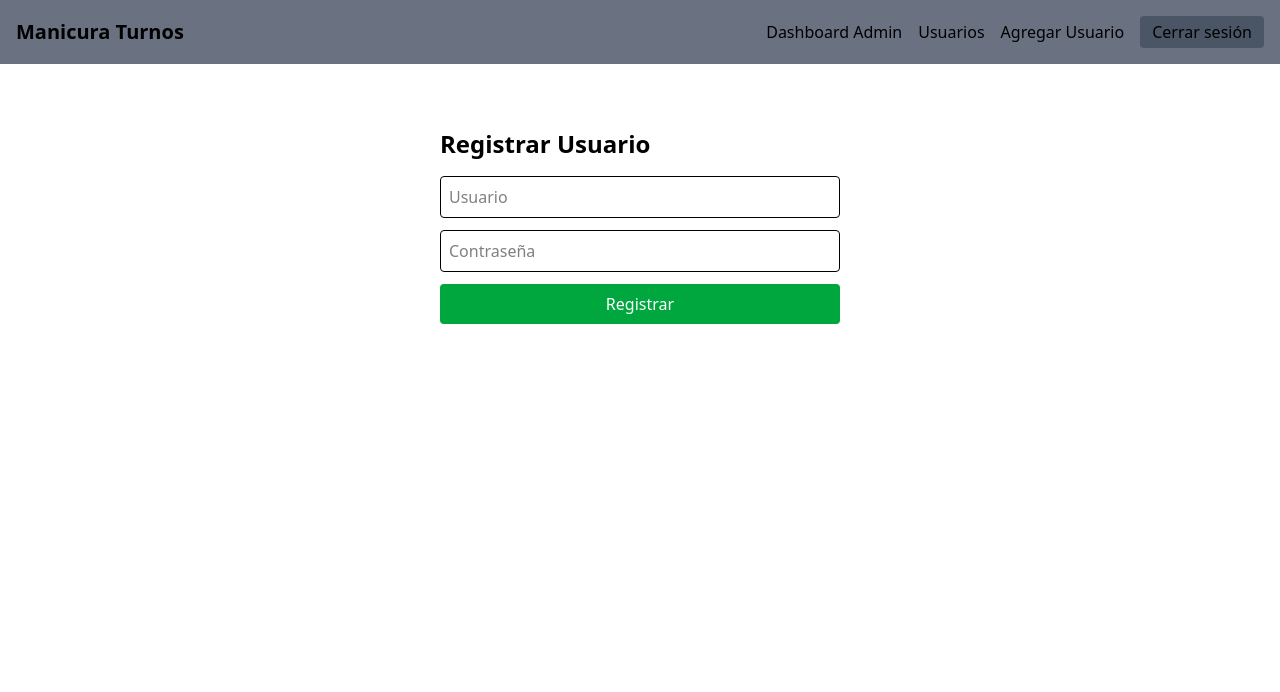
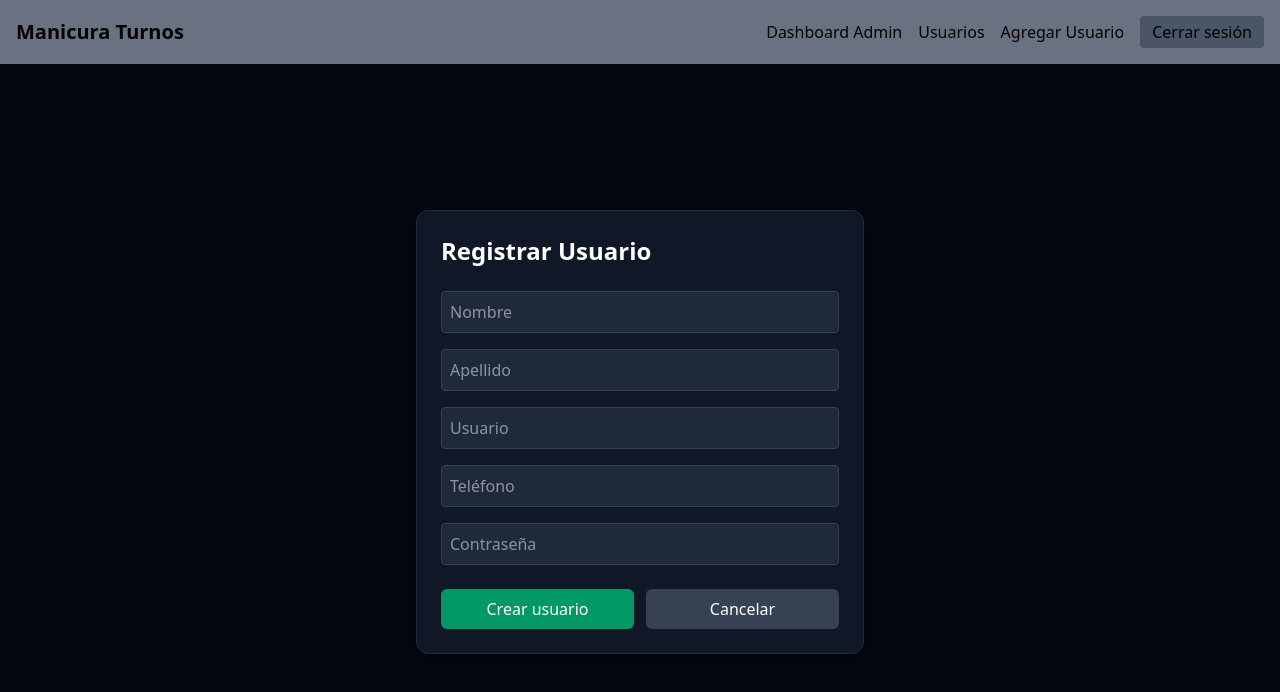
Before and after one commit to JulioCesarSolis266/manicuria-frontend, a React (Vite) app: page /register in a window 1280 px wide. Shown: the top 692 px of the page. Built offline with nearby package versions, Linux system fonts and the light colour scheme; sample sign-in values are in the browser's storage.

Commit message:
Add surname field

```diff
--- a/src/pages/admin/Register.jsx
+++ b/src/pages/admin/Register.jsx
@@ -1,97 +1,254 @@
-import { useState, useContext } from "react";
+import { useState } from "react";
 import { API_URL } from "../../config/api";
-import { AuthContext } from "../../context/AuthContext";
 import { useNavigate } from "react-router-dom";
 import NavBarMain from "../../components/NavBarMain";
+import { fetchWithAuth } from "../../services/fetchWithAuth";
+import toast from "react-hot-toast";
 
 const Register = () => {
-  const { token } = useContext(AuthContext);
   const navigate = useNavigate();
 
   const [form, setForm] = useState({
+    name: "",
+    surname: "",
     username: "",
+    phone: "",
     password: "",
   });
 
-  const [success, setSuccess] = useState(false);
+  const [formErrors, setFormErrors] = useState({});
 
-  const handleChange = (e) =>
+  // ===============================
+  // 🧠 Handle change
+  // ===============================
+  const handleChange = (e) => {
     setForm({ ...form, [e.target.name]: e.target.value });
+    setFormErrors({ ...formErrors, [e.target.name]: "" });
+  };
 
+  // ===============================
+  // ✅ Validaciones
+  // ===============================
+  const validateForm = () => {
+    const errors = {};
+
+    // Name
+    if (!form.name.trim()) {
+      errors.name = "El nombre es obligatorio.";
+    } else if (form.name.trim().length < 3) {
+      errors.name = "Debe tener al menos 3 caracteres.";
+    }
+
+    // Surname
+    if (!form.surname.trim()) {
+      errors.surname = "El apellido es obligatorio.";
+    }
+
+    // Username
+    if (!form.username.trim()) {
+      errors.username = "El nombre de usuario es obligatorio.";
+    } else if (form.username.trim().length < 3) {
+      errors.username = "Debe tener al menos 3 caracteres.";
+    }
+
+    // Phone
+    if (!form.phone.trim()) {
+      errors.phone = "El teléfono es obligatorio.";
+    } else if (!/^\d+$/.test(form.phone)) {
+      errors.phone = "El teléfono debe contener solo números.";
+    } else if (form.phone.length < 8) {
+      errors.phone = "Debe tener al menos 8 dígitos.";
+    } else if (form.phone.length > 15) {
+      errors.phone = "No puede superar los 15 dígitos.";
+    }
+
+    // Password
+    if (!form.password) {
+      errors.password = "La contraseña es obligatoria.";
+    } else if (form.password.length < 6) {
+      errors.password = "Debe tener al menos 6 caracteres.";
+    }
+
+    setFormErrors(errors);
+    return Object.keys(errors).length === 0;
+  };
+
+  // ===============================
+  // 💾 Submit
+  // ===============================
   const handleSubmit = async (e) => {
     e.preventDefault();
 
-    try {
-      const res = await fetch(`${API_URL.AUTH}/register`, {
-        method: "POST",
-        headers: {
-          "Content-Type": "application/json",
-          Authorization: `Bearer ${token}`, // 👈 CORREGIDO
-        },
-        body: JSON.stringify(form),
-      });
-
-      if (!res.ok) {
-        alert("Error al registrar el usuario");
+    if (!validateForm()) {
+      toast.error("Revisá los campos del formulario");
       return;
     }
 
-      setSuccess(true);
+    const res = await fetchWithAuth(`${API_URL.AUTH}/register`, {
+      method: "POST",
+      body: JSON.stringify({
+        name: form.name.trim(),
+        surname: form.surname.trim(),
+        username: form.username.trim(),
+        phone: form.phone.trim(),
+        password: form.password,
+      }),
+    });
+
+    if (!res) return;
+
+    const data = await res.json();
+
+    if (!res.ok) {
+      toast.error(data?.message || "Error al registrar el usuario");
+      return;
+    }
+
+    toast.success("Usuario creado correctamente");
 
     setTimeout(() => {
-        navigate("/dashboard");
-      }, 1800);
-    } catch (err) {
-      console.log(err);
-    }
+      navigate("/users", { replace: true });
+    }, 1200);
   };
 
   return (
   <>
-    <NavBarMain/>
-    <div className="relative p-6 max-w-md mx-auto mt-10">
-      {success && (
-        <div className="fixed inset-0 bg-black bg-opacity-40 flex items-center justify-center">
-          <div className="bg-white p-6 rounded-lg shadow-lg text-center">
-            <h3 className="text-xl font-semibold mb-2">Usuario creado</h3>
-            <p>El usuario fue registrado exitosamente.</p>
+    <NavBarMain />
+
+    <div className="relative min-h-[calc(100vh-64px)] bg-gray-950 flex items-center justify-center px-4">
+      <div className="w-full max-w-md bg-gray-900 border border-gray-800 rounded-xl shadow-lg p-6">
+        <h2 className="text-2xl font-bold mb-6 text-white">
+          Registrar Usuario
+        </h2>
+
+        <form onSubmit={handleSubmit} className="flex flex-col gap-4">
+          {/* Name */}
+          <div>
+            <input
+              name="name"
+              type="text"
+              placeholder="Nombre"
+              value={form.name}
+              onChange={handleChange}
+              className={`bg-gray-800 text-white border p-2 rounded w-full focus:outline-none ${
+                formErrors.name
+                  ? "border-red-600"
+                  : "border-gray-700 focus:border-gray-500"
+              }`}
+            />
+            {formErrors.name && (
+              <p className="text-xs text-red-400 mt-1">
+                {formErrors.name}
+              </p>
+            )}
           </div>
+
+          {/* Surname */}
+          <div>
+            <input
+              name="surname"
+              type="text"
+              placeholder="Apellido"
+              value={form.surname}
+              onChange={handleChange}
+              className={`bg-gray-800 text-white border p-2 rounded w-full focus:outline-none ${
+                formErrors.surname
+                  ? "border-red-600"
+                  : "border-gray-700 focus:border-gray-500"
+              }`}
+            />
+            {formErrors.surname && (
+              <p className="text-xs text-red-400 mt-1">
+                {formErrors.surname}
+              </p>
+            )}
           </div>
-      )}
 
-      <h2 className="text-2xl font-bold mb-4">Registrar Usuario</h2>
-
-      <form onSubmit={handleSubmit} className="flex flex-col gap-3">
+          {/* Username */}
+          <div>
             <input
               name="username"
               type="text"
               placeholder="Usuario"
-          className="border p-2 rounded"
               value={form.username}
               onChange={handleChange}
-          required
+              className={`bg-gray-800 text-white border p-2 rounded w-full focus:outline-none ${
+                formErrors.username
+                  ? "border-red-600"
+                  : "border-gray-700 focus:border-gray-500"
+              }`}
             />
+            {formErrors.username && (
+              <p className="text-xs text-red-400 mt-1">
+                {formErrors.username}
+              </p>
+            )}
+          </div>
 
+          {/* Phone */}
+          <div>
+            <input
+              name="phone"
+              type="text"
+              placeholder="Teléfono"
+              value={form.phone}
+              onChange={handleChange}
+              className={`bg-gray-800 text-white border p-2 rounded w-full focus:outline-none ${
+                formErrors.phone
+                  ? "border-red-600"
+                  : "border-gray-700 focus:border-gray-500"
+              }`}
+            />
+            {formErrors.phone && (
+              <p className="text-xs text-red-400 mt-1">
+                {formErrors.phone}
+              </p>
+            )}
+          </div>
+
+          {/* Password */}
+          <div>
             <input
               name="password"
               type="password"
               placeholder="Contraseña"
-          className="border p-2 rounded"
               value={form.password}
               onChange={handleChange}
-          required
+              className={`bg-gray-800 text-white border p-2 rounded w-full focus:outline-none ${
+                formErrors.password
+                  ? "border-red-600"
+                  : "border-gray-700 focus:border-gray-500"
+              }`}
             />
+            {formErrors.password && (
+              <p className="text-xs text-red-400 mt-1">
+                {formErrors.password}
+              </p>
+            )}
+          </div>
+
+          <div className="flex flex-col sm:flex-row gap-3 mt-2">
+            <button
+              type="submit"
+              className="flex-1 bg-emerald-600 text-white h-10 rounded-md hover:bg-emerald-700 transition font-medium"
+            >
+              Crear usuario
+            </button>
 
             <button
-          type="submit"
-          className="bg-green-600 text-white p-2 rounded hover:bg-green-700"
+              type="button"
+              onClick={() => navigate("/users")}
+              className="flex-1 bg-gray-700 text-white h-10 rounded-md hover:bg-gray-600 transition font-medium"
             >
-          Registrar
+              Cancelar
             </button>
+          </div>
         </form>
       </div>
+    </div>
   </>
-  );
+)
+
 };
 
 export default Register;
```
Lines whose indentation alone changed are shown as unchanged.
